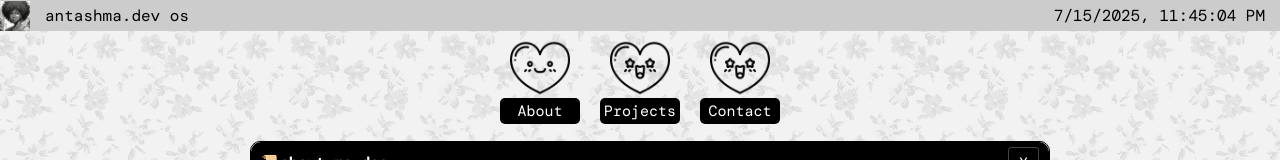
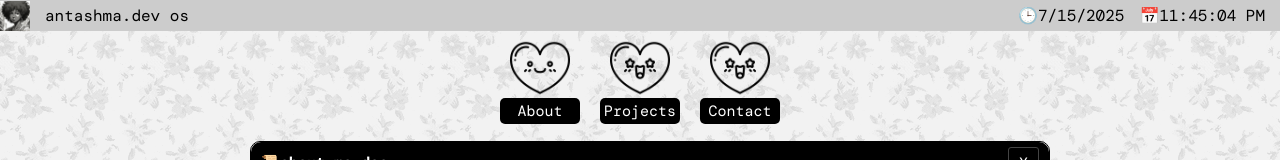
Before and after one commit to Antashma/antashma-site, a React (Vite) app: page / in a window 1280 px wide. Shown: the top 160 px of the page. Built offline with nearby package versions, Linux system fonts and the light colour scheme.

Commit message:
update date & time format

```diff
--- a/src/components/TimeDate.jsx
+++ b/src/components/TimeDate.jsx
@@ -13,7 +13,8 @@ export default function TimeDate() {
 
     return (
         <div className="time-date--container">
-            <p>{dateTime.toLocaleString()}</p>
+            <p>🕒{dateTime.toLocaleString().split(", ")[0]}</p>
+            <p>📅{dateTime.toLocaleString().split(", ")[1]}</p>
         </div>
     )
 }
```
